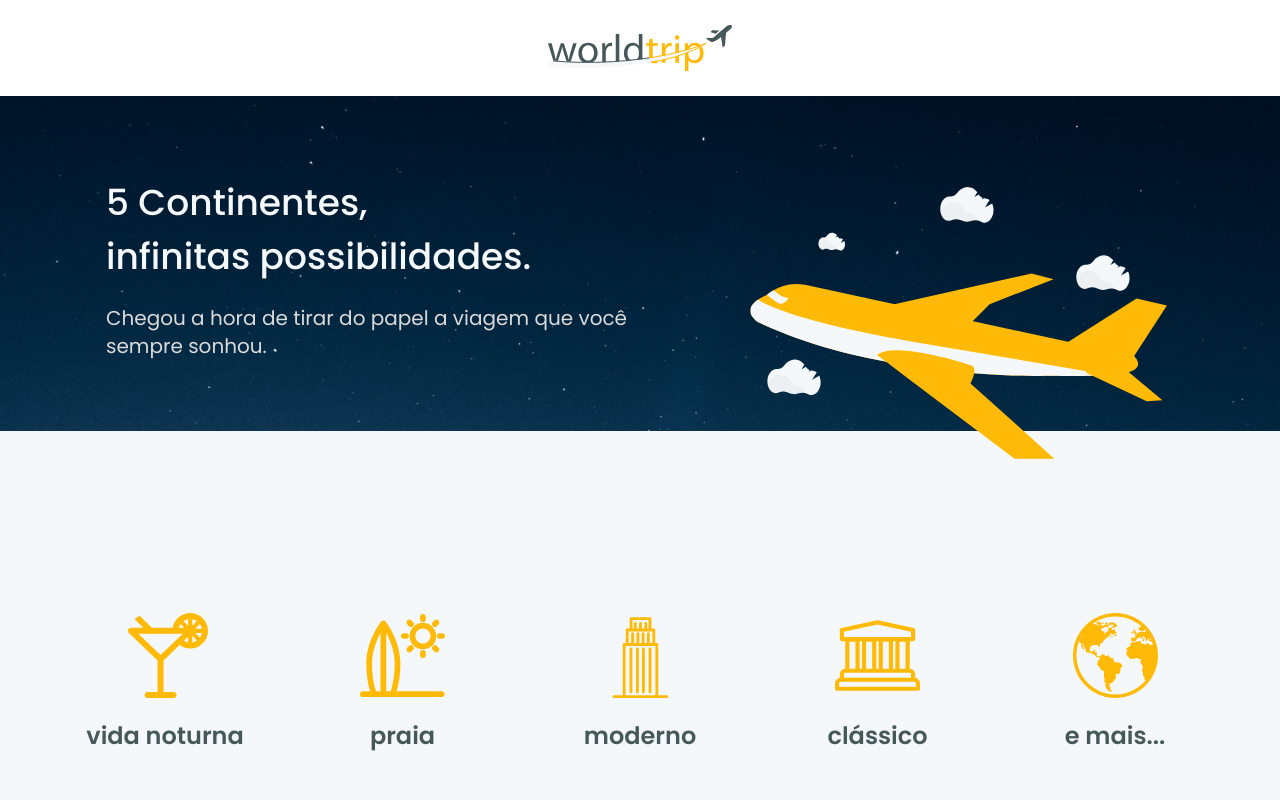
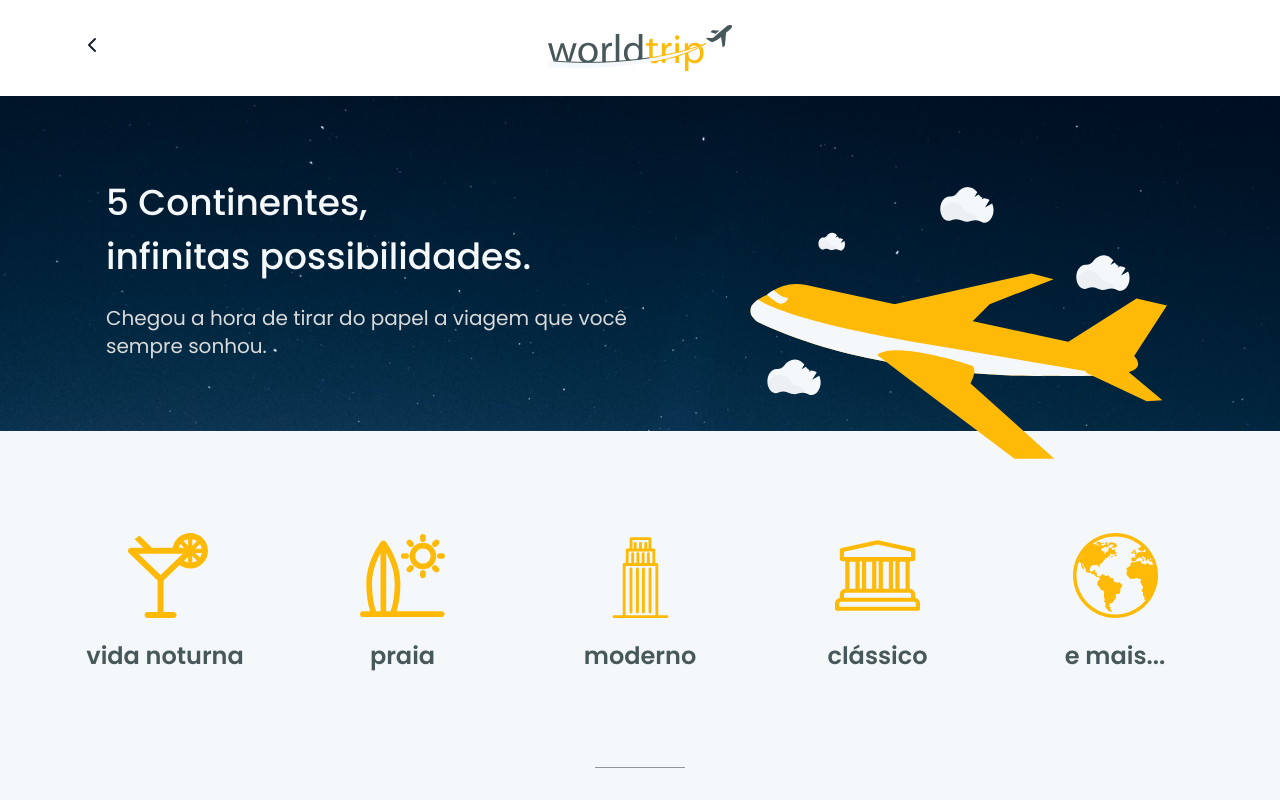
Before and after one commit to Gleydson07/worldTrip, a Next.js app: page / in a window 1280 px wide. Shown: the top 800 px of the page. Built offline with nearby package versions, Linux system fonts and the light colour scheme.

Commit message:
update arrow to left position

```diff
--- a/server.json
+++ b/server.json
@@ -6,7 +6,7 @@
         "description": "A América do Norte é um subcontinente que compreende a porção setentrional do continente americano. Existem duas formas de classificar esse continente: a primeira considera que a América do Norte é apenas a parte mais setentrional da América, separada da América Central na fronteira entre o México e a Guatemala, a segunda classificação reconhece apenas uma América do Norte e uma América do Sul, traçando o limite no Istmo do Panamá (umas vezes no Canal do Panamá, outras na fronteira entre o Panamá e a Colômbia)",
         "numCountry": 3,
         "numLanguage": 7,
-        "numCities": 28,
+        "numCities": 13,
         "majorCountries": [
             {
                 "flag": "/images/continents/north-americ/mexico.png",
@@ -35,7 +35,7 @@
         "description": "A América do Sul é um continente que compreende a porção meridional da América. Também é considerada um subcontinente do continente americano. A sua extensão é de 17 819 100 km², abrangendo 12% da superfície terrestre e 6% da população mundial. ",
         "numCountry": 12,
         "numLanguage": 9,
-        "numCities": 163,
+        "numCities": 27,
         "majorCountries": [
             {
                 "flag": "/images/continents/south-americ/brasil.png",
@@ -83,7 +83,7 @@
         "description": "A Ásia é o maior dos continentes, tanto em área como em população. Abrange um terço das partes sólidas da superfície da Terra e é responsável por abrigar quase três quintos da população mundial.",
         "numCountry": 50,
         "numLanguage": 8,
-        "numCities": 100,
+        "numCities": 17,
         "majorCountries": [
             {
                 "flag": "/images/continents/asia/china.png",
@@ -118,7 +118,7 @@
         "description": "A África é o terceiro continente mais extenso (depois da Ásia e da América) com cerca de 30 milhões de quilômetros quadrados, cobrindo 20,3% da área total da terra firme do planeta. É o segundo continente mais populoso da Terra (atrás da Ásia) com cerca de um bilhão de pessoas, representando cerca de um sétimo da população mundial, e 54 países independentes. ",
         "numCountry": 54,
         "numLanguage": 3000,
-        "numCities": 100,
+        "numCities": 22,
         "majorCountries": [
             {
                 "flag": "/images/continents/africa/egito.png",
@@ -147,7 +147,7 @@
         "description": "A Europa é, por convenção, um dos seis continentes do mundo. Compreendendo a península ocidental da Eurásia, a Europa geralmente divide-se da Ásia a leste pela divisória de águas dos montes Urais, o rio Ural, o mar Cáspio, o Cáucaso,[1] e o mar Negro a sudeste.",
         "numCountry": 50,
         "numLanguage": 60,
-        "numCities": 100,
+        "numCities": 11,
         "majorCountries": [
             {
                 "flag": "/images/continents/europe/alemanha.png",
@@ -206,7 +206,7 @@
         "description": "Oceânia é uma região geográfica composta por vários grupos de ilhas do oceano Pacífico (Polinésia, Melanésia e Micronésia). O termo Oceania foi criado em 1831 pelo explorador francês Dumont d'Urville.",
         "numCountry": 16,
         "numLanguage": 18,
-        "numCities": 83,
+        "numCities": 10,
         "majorCountries": [
             {
                 "flag": "/images/continents/oceania/australia.png",
--- a/src/components/Header/index.tsx
+++ b/src/components/Header/index.tsx
@@ -1,8 +1,9 @@
-import { Button, Flex, Icon, Image } from "@chakra-ui/react";
+import { Flex, Icon, Image, Link } from "@chakra-ui/react";
 import { FiChevronLeft } from "react-icons/fi";
 
 export function Header(){
     return (
+        <>
             <Flex
                 as="header"
                 justifyContent="center"
@@ -12,9 +13,22 @@ export function Header(){
                 height={["50px", "24"]}
                 py="4"
                 bg="light.900"
+                position="relative"
             >
-
+                <Link
+                    href="/"
+                    position="absolute"
+                    left={["5","20"]}
+                    _hover={{color: "yellow.900"}}
+                >
+                    <Icon
+                        as={FiChevronLeft}
+                        fontSize="2xl"
+                    />
+                </Link>
                 <Image src="/logo.svg" alt="logo" width="186.7" />
             </Flex>
+
+        </>
     )
 }
--- a/src/pages/index.tsx
+++ b/src/pages/index.tsx
@@ -23,7 +23,8 @@ export default function Home() {
           width="100%"
           minHeight={["163px", "100%"]}
           px={["5","12"]}
-          py={["10","20"]}
+          pt={["10","20"]}
+          pb={["10","0"]}
           justifyContent="space-around"
           bgImage="url('banner-hero.png')"
           bgRepeat="no-repeat"
@@ -60,7 +61,7 @@ export default function Home() {
 
         <Divider
           width="90px"
-          my={["8","16"]}
+          my="8"
           mx="auto"
           borderColor="dark.700"
         />
@@ -84,9 +85,10 @@ export default function Home() {
           mx="auto"
         >
           <SlideContinent/>
+
         </Box>
+      </Flex>
 
-      </Flex>
 
     </>
   )
```
Also changed, not shown: src/pages/continents/[id].tsx (indentation only). Lines whose indentation alone changed are shown as unchanged.
